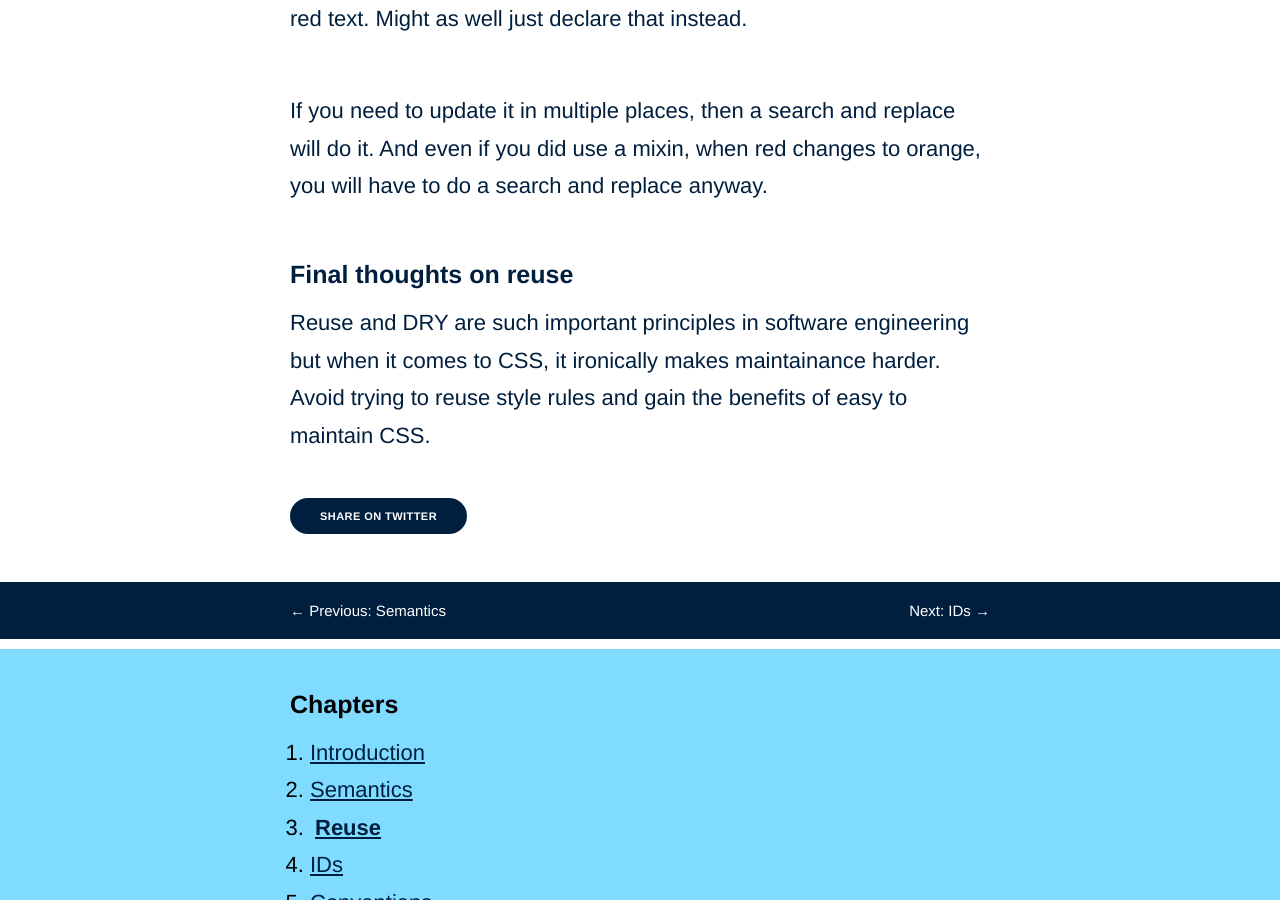
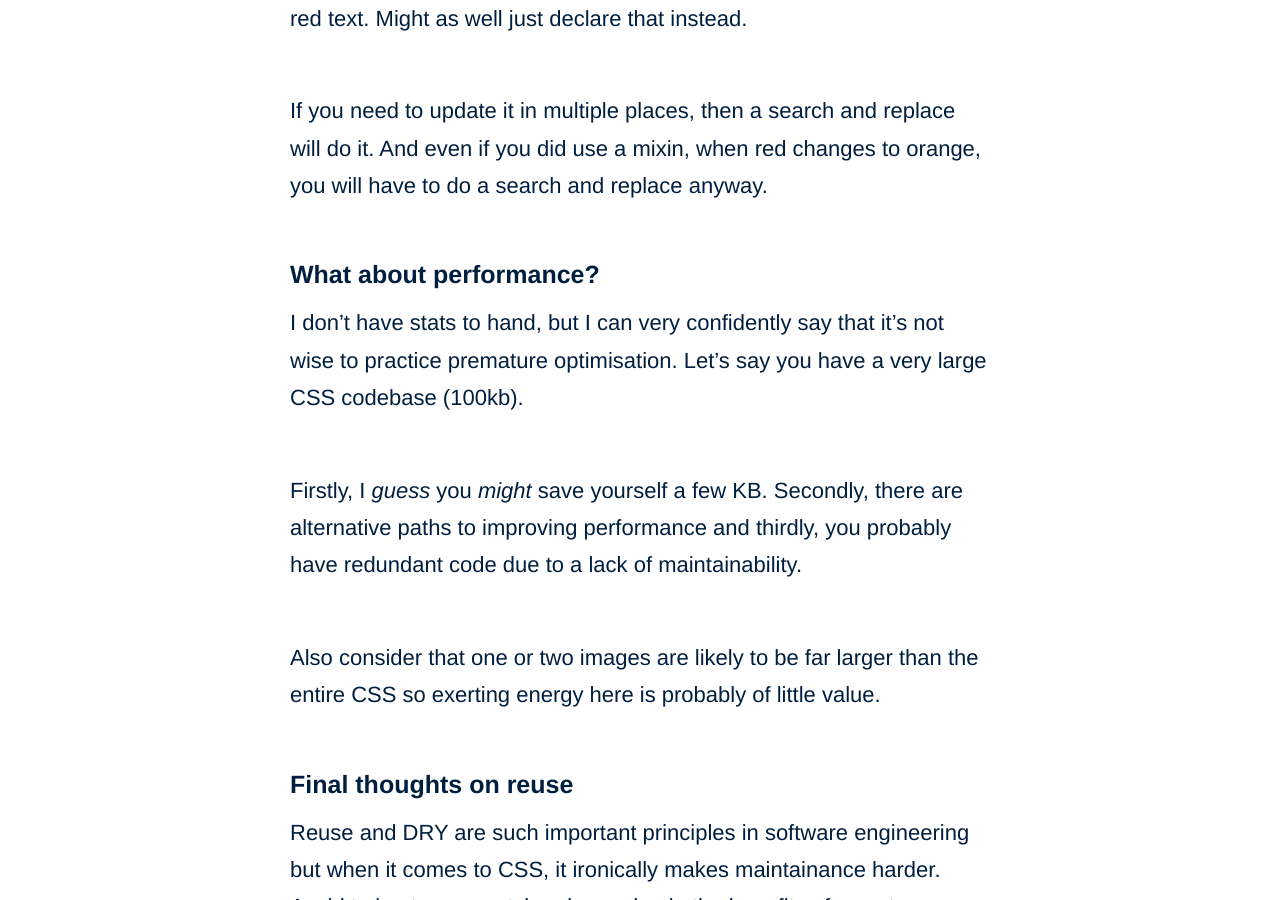
Before and after one commit to adamsilver/maintainablecss.com-jekyll, a Jekyll site: the page built from _chapters/03-reuse.md, in a window 1280 px wide and 900 px high, scrolled down 5130 px. Built offline with Jekyll 4.4.1, drawn with Linux system fonts in a browser that asks for light colours.

Commit message:
note about perf

```diff
--- a/_chapters/03-reuse.md
+++ b/_chapters/03-reuse.md
@@ -96,6 +96,14 @@ To mitigate, you can make mixins really granular. For example you could have a "
 
 If you need to update it in multiple places, then a search and replace will do it. And even if you did use a mixin, when red changes to orange, you will have to do a search and replace anyway.
 
+## What about performance?
+
+I don't have stats to hand, but I can very confidently say that it's not wise to practice premature optimisation. Let's say you have a very large CSS codebase (100kb).
+
+Firstly, I *guess* you *might* save yourself a few KB. Secondly, there are alternative paths to improving performance and thirdly, you probably have redundant code due to a lack of maintainability.
+
+Also consider that one or two images are likely to be far larger than the entire CSS so exerting energy here is probably of little value.
+
 ## Final thoughts on reuse
 
 Reuse and DRY are such important principles in software engineering but when it comes to CSS, it ironically makes maintainance harder. Avoid trying to reuse style rules and gain the benefits of easy to maintain CSS.
```
